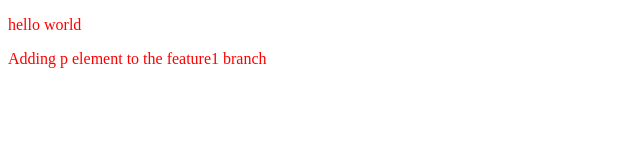
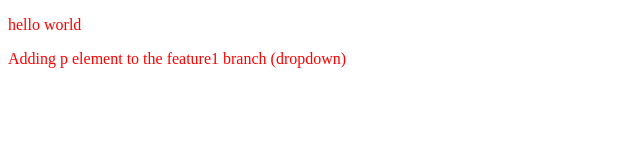
Before and after one commit to MrRanjan12/Git-Repo, a plain HTML site: page index.html in a window 1280 px wide. Shown: the full height of the page, 0-640 px from the left. Drawn offline with Linux system fonts and the light colour scheme.

```diff
--- a/index.html
+++ b/index.html
@@ -10,6 +10,6 @@
 </head>
 <body>
     <p>hello world</p>
-    <p>Adding p element to the feature1 branch </p>
+    <p>Adding p element to the feature1 branch (dropdown)</p>
 </body>
 </html>
```
